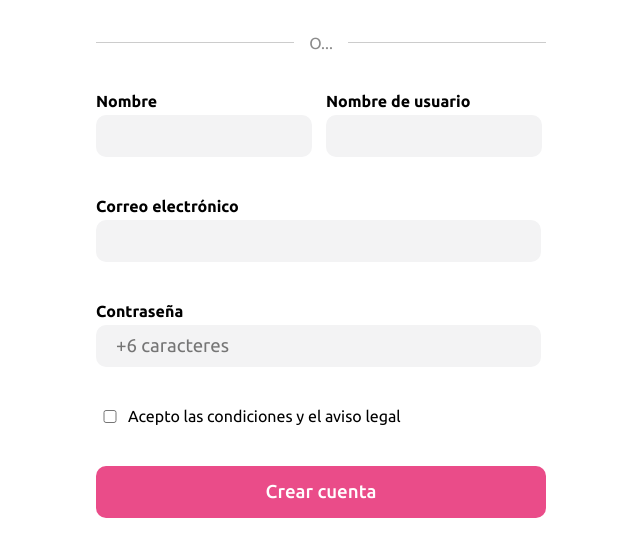
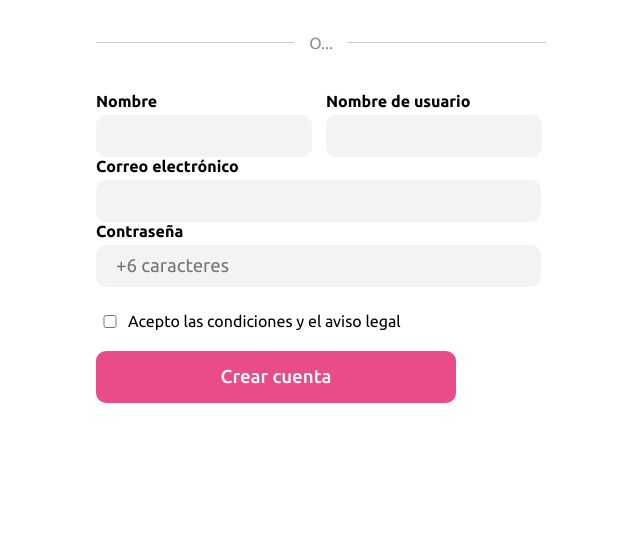
Before and after one commit to ITLUCDEV/ob-html-css, a plain HTML site: page 07-Formularios/html/login.html in a window 1280 px wide. Shown: the part 153-710 px from the top of the page, without its empty margins (319-959 px from the left). Drawn offline with Linux system fonts and the light colour scheme.

Commit message:
07 - Formularios

```diff
--- a/07-Formularios/css/login.css
+++ b/07-Formularios/css/login.css
@@ -154,6 +154,7 @@ label input:focus{
 .checkbox-label {
     display: flex;
     flex-direction: row;
+    padding-top: 25px;
 }
 
 .checkbox-label input[type="checkbox"]{
@@ -174,8 +175,15 @@ label input:focus{
     border: none;
     border-radius: 10px;
     cursor: pointer;
+    width: 100%;
+    height: 100%;
 }
 
 .submit-btn:hover{
     opacity: 0.75;
 }
+
+.submit-container{
+    padding-top: 20px;
+    width: 80%;
+}
--- a/07-Formularios/html/login.html
+++ b/07-Formularios/html/login.html
@@ -26,7 +26,7 @@
             <span>O...</span>
             <hr>
         </div>
-        <form action="" method="">
+        <div action="" method="">
             <div class="section-inputs">
                 <label for="name">
                     <span>Nombre</span>
@@ -49,7 +49,9 @@
                 <input type="checkbox" id="checkbox">
                 <span>Acepto las condiciones y el aviso legal</span>
             </label>
-            <button class="submit-btn" type="submit">Crear cuenta</button>
+            <div class="submit-container">
+                <button class="submit-btn" type="submit">Crear cuenta</button>
+            </div>
         </form>
     </div>
 </body>
```
Also changed, not shown: 07-Formularios/css/login-dark.css (+6 -1 lines).
